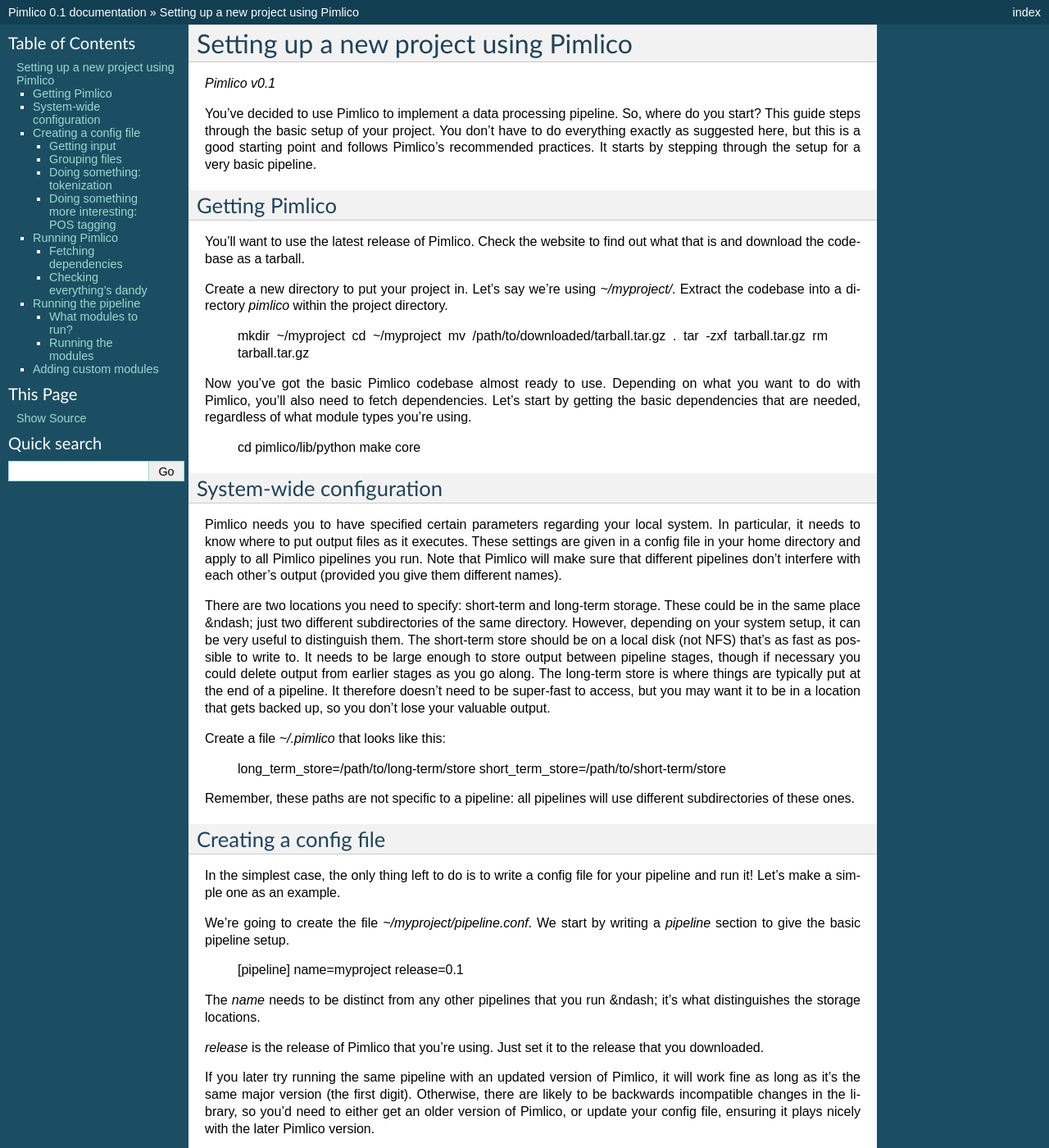
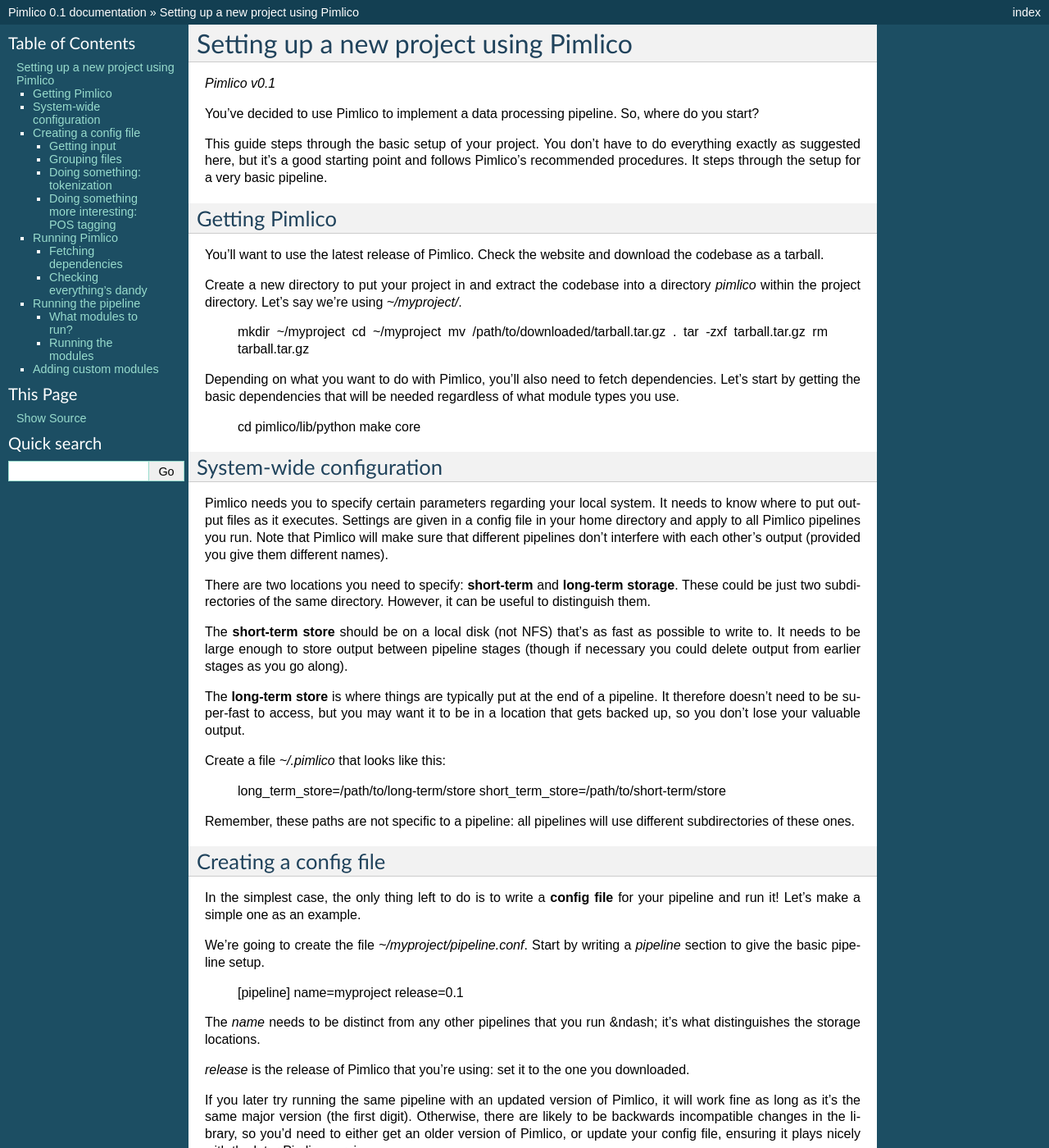
Before and after one commit to markgw/pimlico, a Sphinx documentation site: the page built from docs/setup_guide.rst, in a window 1280 px wide and 1400 px high. Shown: the whole window at 82% size. Built offline with Sphinx 7.4.7, drawn with Linux system fonts in a browser that asks for light colours; formulas are drawn with MathJax 3; some of the changed text lies outside the part shown.

Commit message:
Tweaked docs a bit

```diff
--- a/docs/setup_guide.rst
+++ b/docs/setup_guide.rst
@@ -4,18 +4,19 @@
 
 *Pimlico v0.1*
 
-You've decided to use Pimlico to implement a data processing pipeline. So, where do you start? This guide steps
-through the basic setup of your project. You don't have to do everything exactly as suggested here, but this is a
-good starting point and follows Pimlico's recommended practices. It starts by stepping through the setup for a very
+You've decided to use Pimlico to implement a data processing pipeline. So, where do you start?
+
+This guide steps
+through the basic setup of your project. You don't have to do everything exactly as suggested here, but it's a
+good starting point and follows Pimlico's recommended procedures. It steps through the setup for a very
 basic pipeline.
 
 Getting Pimlico
 ===============
-You'll want to use the latest release of Pimlico. Check the website to find out what that is and download the
-codebase as a tarball.
+You'll want to use the latest release of Pimlico. Check the website and download the codebase as a tarball.
 
-Create a new directory to put your project in. Let's say we're using `~/myproject/`. Extract the codebase into
-a directory `pimlico` within the project directory.
+Create a new directory to put your project in and extract the codebase into
+a directory `pimlico` within the project directory. Let's say we're using `~/myproject/`.
 
     mkdir ~/myproject
     cd ~/myproject
@@ -23,25 +24,29 @@
     tar -zxf tarball.tar.gz
     rm tarball.tar.gz
 
-Now you've got the basic Pimlico codebase almost ready to use. Depending on what you want to do with Pimlico, you'll
-also need to fetch dependencies. Let's start by getting the basic dependencies that are needed, regardless of what
-module types you're using.
+Depending on what you want to do with Pimlico, you'll
+also need to fetch dependencies. Let's start by getting the basic dependencies that will be needed regardless of what
+module types you use.
 
     cd pimlico/lib/python
     make core
 
 System-wide configuration
 =========================
-Pimlico needs you to have specified certain parameters regarding your local system. In particular, it needs to
-know where to put output files as it executes. These settings are given in a config file in your home directory and
+Pimlico needs you to specify certain parameters regarding your local system. It needs to
+know where to put output files as it executes. Settings are given in a config file in your home directory and
 apply to all Pimlico pipelines you run. Note that Pimlico will make sure that different pipelines don't interfere
 with each other's output (provided you give them different names).
 
-There are two locations you need to specify: short-term and long-term storage. These could be in the same place &ndash;
-just two different subdirectories of the same directory. However, depending on your system setup, it can be very
-useful to distinguish them. The short-term store should be on a local disk (not NFS) that's as fast as possible to
-write to. It needs to be large enough to store output between pipeline stages, though if necessary you could delete
-output from earlier stages as you go along. The long-term store is where things are typically put at the end of
+There are two locations you need to specify: **short-term** and **long-term storage**.
+These could be just two subdirectories of the same directory. However, it can be
+useful to distinguish them.
+
+The **short-term store** should be on a local disk (not NFS) that's as fast as possible to
+write to. It needs to be large enough to store output between pipeline stages (though if necessary you could delete
+output from earlier stages as you go along).
+
+The **long-term store** is where things are typically put at the end of
 a pipeline. It therefore doesn't need to be super-fast to access, but you may want it to be in a location that gets
 backed up, so you don't lose your valuable output.
 
@@ -54,10 +59,10 @@
 
 Creating a config file
 ======================
-In the simplest case, the only thing left to do is to write a config file for your pipeline and run it! Let's make
+In the simplest case, the only thing left to do is to write a **config file** for your pipeline and run it! Let's make
 a simple one as an example.
 
-We're going to create the file `~/myproject/pipeline.conf`. We start by writing a `pipeline` section to give the
+We're going to create the file `~/myproject/pipeline.conf`. Start by writing a `pipeline` section to give the
 basic pipeline setup.
 
     [pipeline]
@@ -67,7 +72,7 @@
 The `name` needs to be distinct from any other pipelines that you run &ndash; it's what distinguishes the storage
 locations.
 
-`release` is the release of Pimlico that you're using. Just set it to the release that you downloaded.
+`release` is the release of Pimlico that you're using: set it to the one you downloaded.
 
 If you later
 try running the same pipeline with an updated version of Pimlico, it will work fine as long as it's the same major
@@ -91,6 +96,10 @@
 
     truncate=1000
 
+.. note::
+   For a neat way to define a small test version of your pipeline and keep its output separate from the main
+   pipeline, see :doc:`variants`.
+
 Grouping files
 --------------
 The standard approach to storing data between modules in Pimlico is to group them together into batches of documents,
@@ -108,7 +117,7 @@
 
 Doing something: tokenization
 -----------------------------
-Now, at last, we get to some actual linguistic processing, albeit somewhat uninteresting. Many NLP tools assume that
+Now, some actual linguistic processing, albeit somewhat uninteresting. Many NLP tools assume that
 their input has been divided into sentences and tokenized. The OpenNLP-based tokenization module does both of these
 things at once, calling OpenNLP tools.
 
@@ -121,7 +130,7 @@
 
 Doing something more interesting: POS tagging
 ---------------------------------------------
-Many NLP tools rely on part-of-speech (POS) tagging. Again, we use OpenNLP to do this, and a standard Pimlico module
+Many NLP tools rely on part-of-speech (POS) tagging. Again, we use OpenNLP, and a standard Pimlico module
 wraps the OpenNLP tool.
 
     [pos-tag]
@@ -134,7 +143,7 @@
 
     read input docs -> group into batches -> tokenize -> POS tag
 
-Before we can run it, there's one thing missing. Three of these modules have their own dependencies, so we need
+Before we can run it, there's one thing missing: three of these modules have their own dependencies, so we need
 to get hold of the libraries they use. The input reader uses the Beautiful Soup python library and the tokenization
 and POS tagging modules use OpenNLP.
 
@@ -148,8 +157,8 @@
 
 Simple as that.
 
-OpenNLP is a little trickier. To make things simple, we just get all the OpenNLP tools at once. There are also a
-couple of other libraries required to run the OpenNLP wrappers. The `opennlp` make target gets all of these at once.
+OpenNLP is a little trickier. To make things simple, we just get all the OpenNLP tools and libraries required to
+run the OpenNLP wrappers at once. The `opennlp` make target gets all of these at once.
 
     cd ~/myproject/pimlico/lib/java
     make opennlp
@@ -160,7 +169,11 @@
     cd ~/myproject/pimlico
     ant opennlp
 
-If that works, you're ready to run the OpenNLP modules. There's one more thing to do, though: the tools we're using
+.. note::
+   In later versions of Pimlico, this Java building won't be necessary. I just haven't got round to bundling the
+   compiled wrapper library yet.
+
+There's one more thing to do: the tools we're using
 require statistical models. We can simply download the pre-trained English models from the OpenNLP website.
 
     cd ~/myproject/pimlico/models
@@ -175,8 +188,8 @@
 We now run some checks over the pipeline to make sure that our config file is valid and we've got Pimlico basically
 ready to run.
 
-    cd ~/myproject/pimlico/bin
-    ./pimlico ../../pipeline.conf check
+    cd ~/myproject/
+    ./pimlico/bin/pimlico pipeline.conf check
 
 With any luck, all the checks will be successful. If not, you'll need to address any problems with dependencies
 before going any further.
@@ -231,7 +244,7 @@
 
 Now we need Pimlico to find the code we put in there. We simply add an option to our pipeline configuration. Note that
 the code's in a subdirectory of that containing the pipeline config and we specify the custom code path relative to
-the config file, so it's very easy to distribute the two together.
+the config file, so it's easy to distribute the two together.
 
 Add this option to the `[pipeline]` section in the config file:
 
@@ -239,5 +252,7 @@
 
 Now you can create Python modules or packages in `src/python`, following the same conventions as the built-in modules
 (see `pimlico/src/python/pimlico/modules/`) and overriding the standard base classes, as they do. (Details of how to
-do this are outside the scope of this tutorial.) Your custom modules and datatypes can then simply be used in the
+do this are outside the scope of this tutorial.)
+
+Your custom modules and datatypes can then simply be used in the
 config file as module types.
--- /dev/null
+++ b/docs/variants.rst
@@ -0,0 +1,5 @@
+=================
+Pipeline variants
+=================
+
+**Feature not documented yet**
```
Also changed, not shown: other parts of docs/setup_guide.rst (+9 -9 lines).
